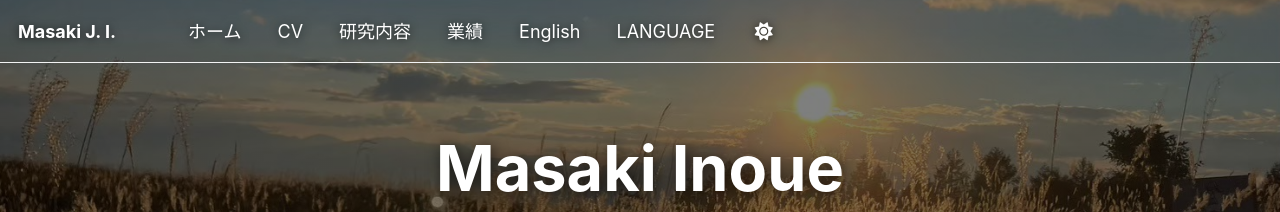
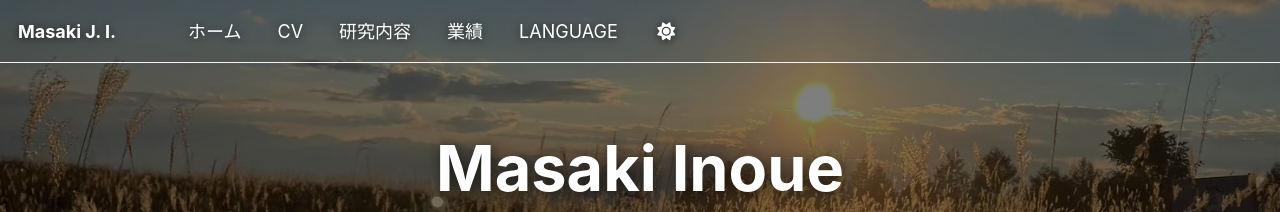
Before and after one commit to Masaki206/Masaki206.github.io, a Jekyll site: the page built from index.md, in a window 1280 px wide. Shown: the top 212 px of the page. Built offline with Jekyll 4.4.1, drawn with Linux system fonts in a browser that asks for light colours; a script bundle is joined from its source files by our own code; library files that are not in the unit come from our copies.

Commit message:
Update navigation.yml

```diff
--- a/_data/navigation.yml
+++ b/_data/navigation.yml
@@ -23,9 +23,6 @@ main:
   # - title: "その他"
   #   url: /other/
 
-  - title: "English"
-    url: /en/
-
   - title: "LANGUAGE"
     children:
       - title: "ENGLISH/英語"
```
